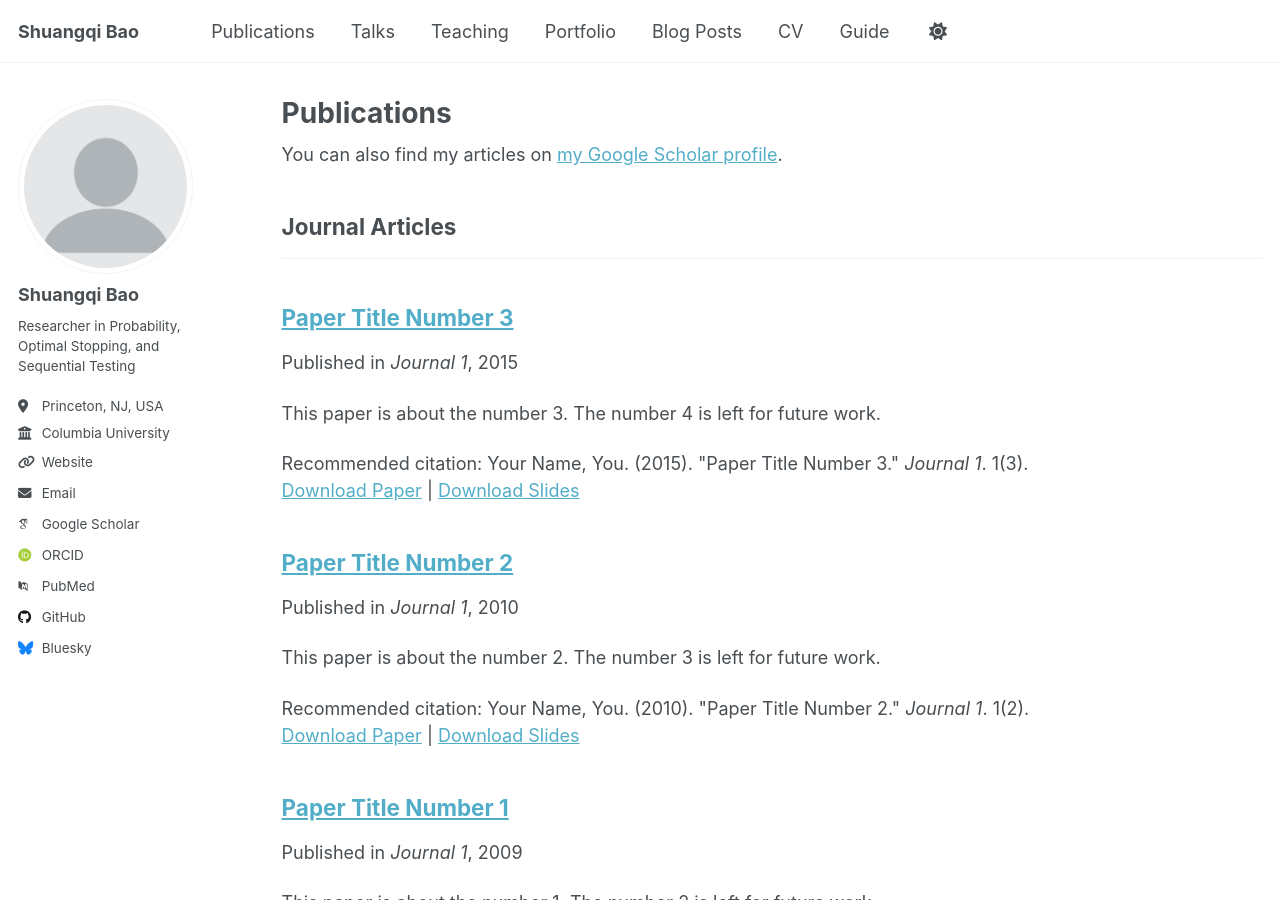
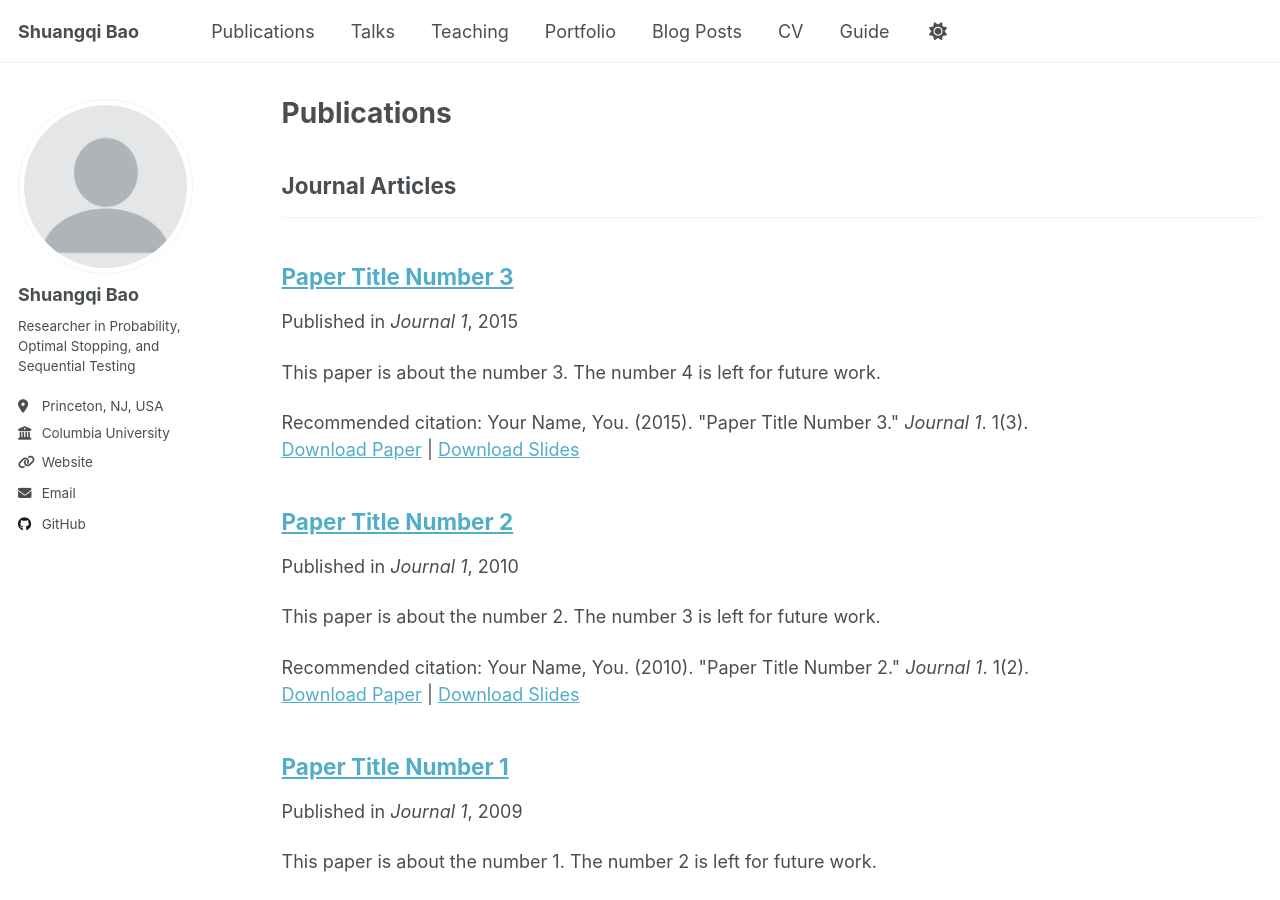
Before and after one commit to shuangqibao/shuangqibao.github.io, a Jekyll site: the page built from _pages/publications.html, in a window 1280 px wide and 900 px high. Built offline with Jekyll 4.4.1, drawn with Linux system fonts in a browser that asks for light colours; some web fonts are replaced; a script that is not in the unit is left out; part of the change alters nothing that is shown.

Commit message:
Update _config.yml

```diff
--- a/_config.yml
+++ b/_config.yml
@@ -30,51 +30,24 @@ author:
   uri: "https://shuangqibao.github.io"
 
   # Academic websites
-  academia         : # URL
-  arxiv            : # URL - Update with the correct link to your profile
-  googlescholar    : "https://scholar.google.com/citations?user=PS_CX0AAAAAJ"
-  inspire-hep      : # URL
-  impactstory      : # URL
-  orcid            : "http://orcid.org/yourorcidurl"
-  semantic         : # URL
-  pubmed           : "https://www.ncbi.nlm.nih.gov/pubmed/?term=john+snow"
-  researchgate     : # URL
-  scopus           : # URL
+  academia         :
+  arxiv            :
+  googlescholar    :
+  inspire-hep      :
+  impactstory      :
+  orcid            :
+  semantic         :
+  pubmed           :
+  researchgate     :
+  scopus           :
 
   # Repositories and software development
-  bitbucket        : # Username - Update with your username on the site
-  codepen          : # Username
-  dribbble         : # Username
+  bitbucket        :
+  codepen          :
+  dribbble         :
   github           : "academicpages"
-  kaggle           : # Username
-  stackoverflow    : # User number or user number and name (i.e., use "1" or "1/jeff-atwood")
-
-  # Social media
-  artstation       : # Username
-  bluesky          : "bsky.app" # Replace this with you Bluesky username
-  facebook         : # Username
-  flickr           : # Username
-  foursquare       : # Username
-  goodreads        : # Username
-  google_plus      : # Username
-  keybase          : # Username
-  instagram        : # Username
-  lastfm           : # Username
-  linkedin         : # Username
-  mastodon         : # URL
-  medium           : # URL
-  pinterest        : # Username
-  soundcloud       : # Username
-  steam            : # Username
-  telegram         : # URL
-  tumblr           : # Username
-  twitter          : # Username for X / Twitter
-  vine             : # Username
-  weibo            : # Username
-  wikipedia        : # Username
-  xing             : # Username
-  youtube          : # Username
-  zhihu            : # Username
+  kaggle           :
+  stackoverflow    :
 
 # Publication Category - The following the list of publication categories and their headings
 publication_category:
```
